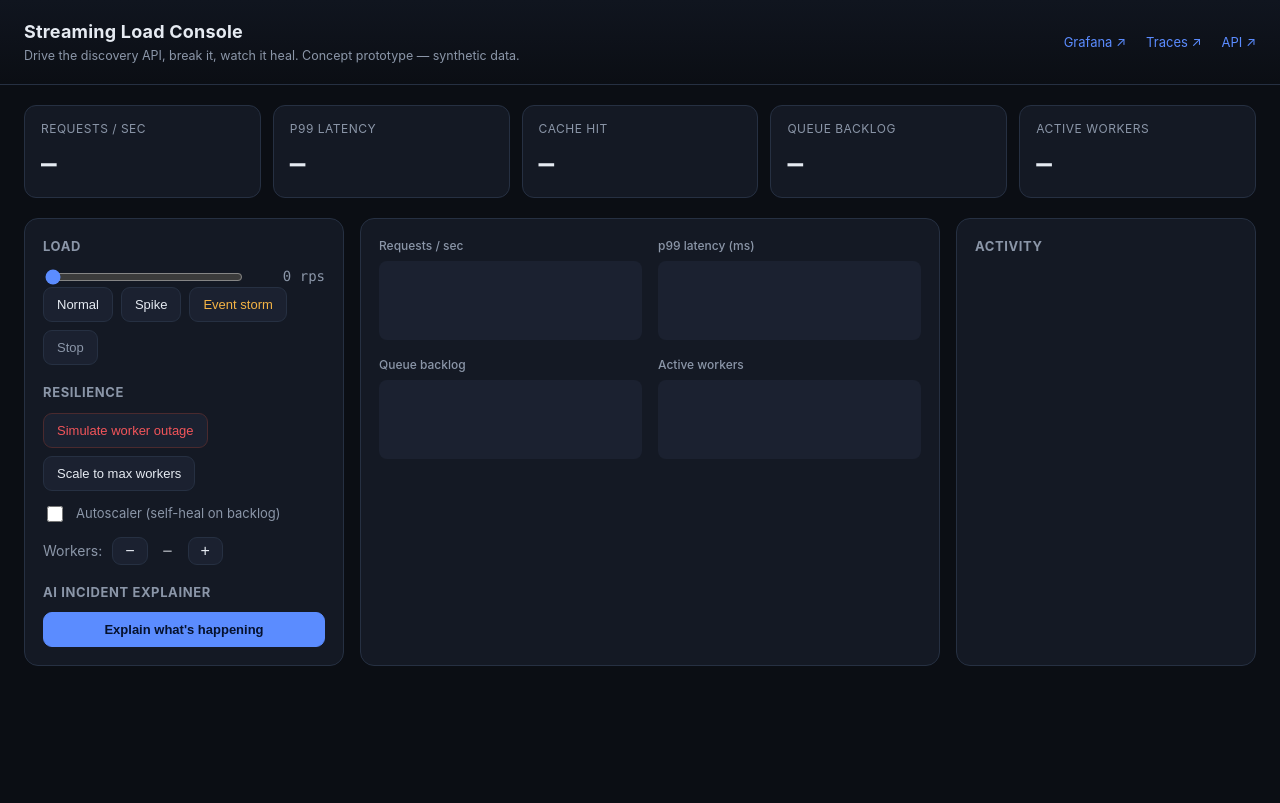
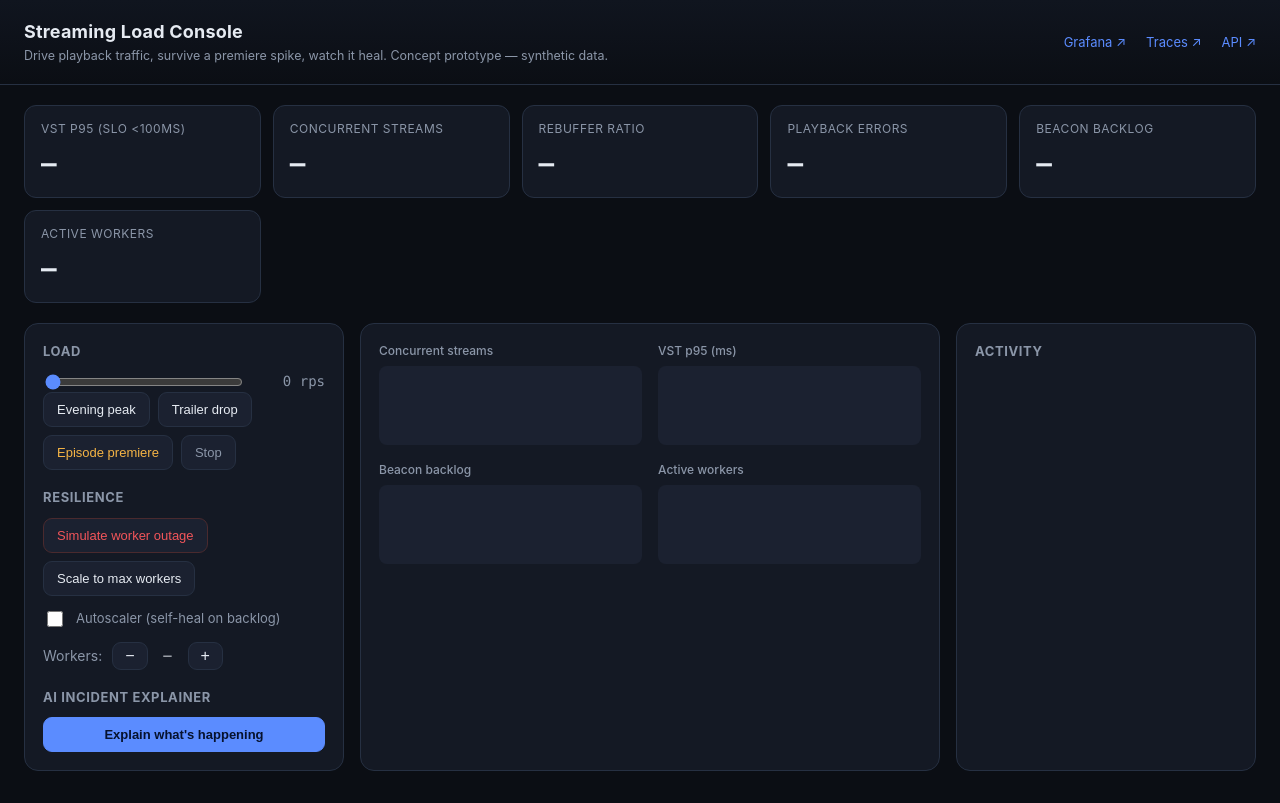
Before and after one commit to DKilkenny/streaming-qoe-scaling-demo, a website: page controlplane/public/index.html in a window 1280 px wide. Drawn offline with Linux system fonts and the light colour scheme; no server answers.

Commit message:
Reskin Load Console into streaming QoE vocabulary

```diff
--- a/controlplane/public/app.js
+++ b/controlplane/public/app.js
@@ -1,6 +1,6 @@
 const $ = (id) => document.getElementById(id);
 const MAXPTS = 90;
-const series = { rps: [], p99: [], backlog: [], workers: [] };
+const series = { concurrent: [], vst: [], backlog: [], workers: [] };
 
 // ---- dependency-free sparkline ----
 function drawSpark(canvas, data, color) {
@@ -59,19 +59,20 @@ async function poll() {
   try { s = await (await fetch("/api/status")).json(); } catch { return; }
   const m = s.metrics || {};
 
-  $("t-rps").textContent = fmt(m.rps);
-  $("t-p99").textContent = m.p99_ms == null ? "–" : m.p99_ms + " ms";
-  $("t-cache").textContent = m.cacheHitRate == null ? "–" : m.cacheHitRate + "%";
+  $("t-vst").textContent = m.vstP95_ms == null ? "–" : m.vstP95_ms + " ms";
+  $("t-concurrent").textContent = m.concurrentStreams == null ? "–" : m.concurrentStreams.toLocaleString();
+  $("t-rebuffer").textContent = m.rebufferRatio == null ? "–" : m.rebufferRatio + "%";
+  $("t-errors").textContent = m.playbackErrorRate == null ? "–" : m.playbackErrorRate + "%";
   $("t-backlog").textContent = m.backlog == null ? "–" : m.backlog.toLocaleString();
   $("t-workers").textContent = s.workers < 0 ? "n/a" : s.workers;
   $("w-count").textContent = s.workers < 0 ? "–" : s.workers;
 
-  push("rps", m.rps || 0);
-  push("p99", m.p99_ms || 0);
+  push("concurrent", m.concurrentStreams || 0);
+  push("vst", m.vstP95_ms || 0);
   push("backlog", m.backlog || 0);
   push("workers", s.workers < 0 ? 0 : s.workers);
-  drawSpark($("c-rps"), series.rps, "#5b8cff");
-  drawSpark($("c-p99"), series.p99, "#f5b445");
+  drawSpark($("c-rps"), series.concurrent, "#5b8cff");
+  drawSpark($("c-p99"), series.vst, "#f5b445");
   drawSpark($("c-backlog"), series.backlog, "#f2555a");
   drawSpark($("c-workers"), series.workers, "#34d399");
 
--- a/controlplane/public/index.html
+++ b/controlplane/public/index.html
@@ -10,7 +10,7 @@
   <header class="topbar">
     <div>
       <h1>Streaming Load Console</h1>
-      <p class="sub">Drive the discovery API, break it, watch it heal. Concept prototype &mdash; synthetic data.</p>
+      <p class="sub">Drive playback traffic, survive a premiere spike, watch it heal. Concept prototype &mdash; synthetic data.</p>
     </div>
     <nav class="links">
       <a id="grafana-link" href="https://localhost" target="_blank" rel="noopener">Grafana ↗</a>
@@ -20,10 +20,11 @@
   </header>
 
   <section class="tiles">
-    <div class="tile"><span class="label">Requests / sec</span><span class="value" id="t-rps">–</span></div>
-    <div class="tile"><span class="label">p99 latency</span><span class="value" id="t-p99">–</span></div>
-    <div class="tile"><span class="label">Cache hit</span><span class="value" id="t-cache">–</span></div>
-    <div class="tile"><span class="label">Queue backlog</span><span class="value" id="t-backlog">–</span></div>
+    <div class="tile"><span class="label">VST p95 (SLO &lt;100ms)</span><span class="value" id="t-vst">–</span></div>
+    <div class="tile"><span class="label">Concurrent streams</span><span class="value" id="t-concurrent">–</span></div>
+    <div class="tile"><span class="label">Rebuffer ratio</span><span class="value" id="t-rebuffer">–</span></div>
+    <div class="tile"><span class="label">Playback errors</span><span class="value" id="t-errors">–</span></div>
+    <div class="tile"><span class="label">Beacon backlog</span><span class="value" id="t-backlog">–</span></div>
     <div class="tile"><span class="label">Active workers</span><span class="value" id="t-workers">–</span></div>
   </section>
 
@@ -35,9 +36,9 @@
         <output id="rps-out">0 rps</output>
       </div>
       <div class="btn-row">
-        <button data-preset="normal">Normal</button>
-        <button data-preset="spike">Spike</button>
-        <button data-preset="storm" class="warn">Event storm</button>
+        <button data-preset="eveningPeak">Evening peak</button>
+        <button data-preset="trailerDrop">Trailer drop</button>
+        <button data-preset="episodePremiere" class="warn">Episode premiere</button>
         <button data-preset="stop" class="ghost">Stop</button>
       </div>
 
@@ -63,9 +64,9 @@
     </section>
 
     <section class="panel charts">
-      <div class="chart"><h3>Requests / sec</h3><canvas id="c-rps" height="90"></canvas></div>
-      <div class="chart"><h3>p99 latency (ms)</h3><canvas id="c-p99" height="90"></canvas></div>
-      <div class="chart"><h3>Queue backlog</h3><canvas id="c-backlog" height="90"></canvas></div>
+      <div class="chart"><h3>Concurrent streams</h3><canvas id="c-rps" height="90"></canvas></div>
+      <div class="chart"><h3>VST p95 (ms)</h3><canvas id="c-p99" height="90"></canvas></div>
+      <div class="chart"><h3>Beacon backlog</h3><canvas id="c-backlog" height="90"></canvas></div>
       <div class="chart"><h3>Active workers</h3><canvas id="c-workers" height="90"></canvas></div>
     </section>
 
```
